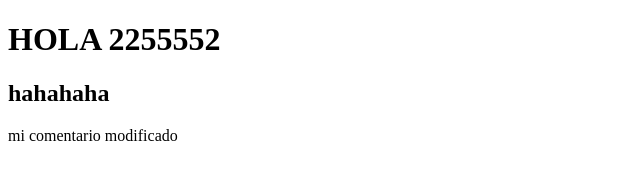
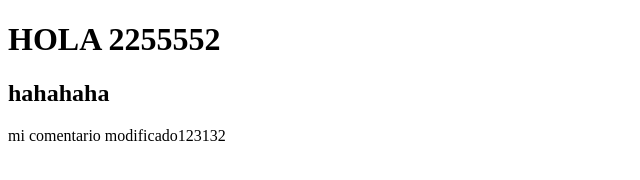
Before and after one commit to solemarinpower/CARPETA-GIT, a plain HTML site: page index.html in a window 1280 px wide. Shown: the full height of the page, 0-640 px from the left. Drawn offline with Linux system fonts and the light colour scheme.

Commit message:
comet 22

```diff
--- a/index.html
+++ b/index.html
@@ -9,6 +9,6 @@
 <body>
     <h1>HOLA 2255552</h1>
     <h2>hahahaha</h2>
-    <p>mi comentario modificado</p>
+    <p>mi comentario modificado123132</p>
 </body>
 </html>
```
